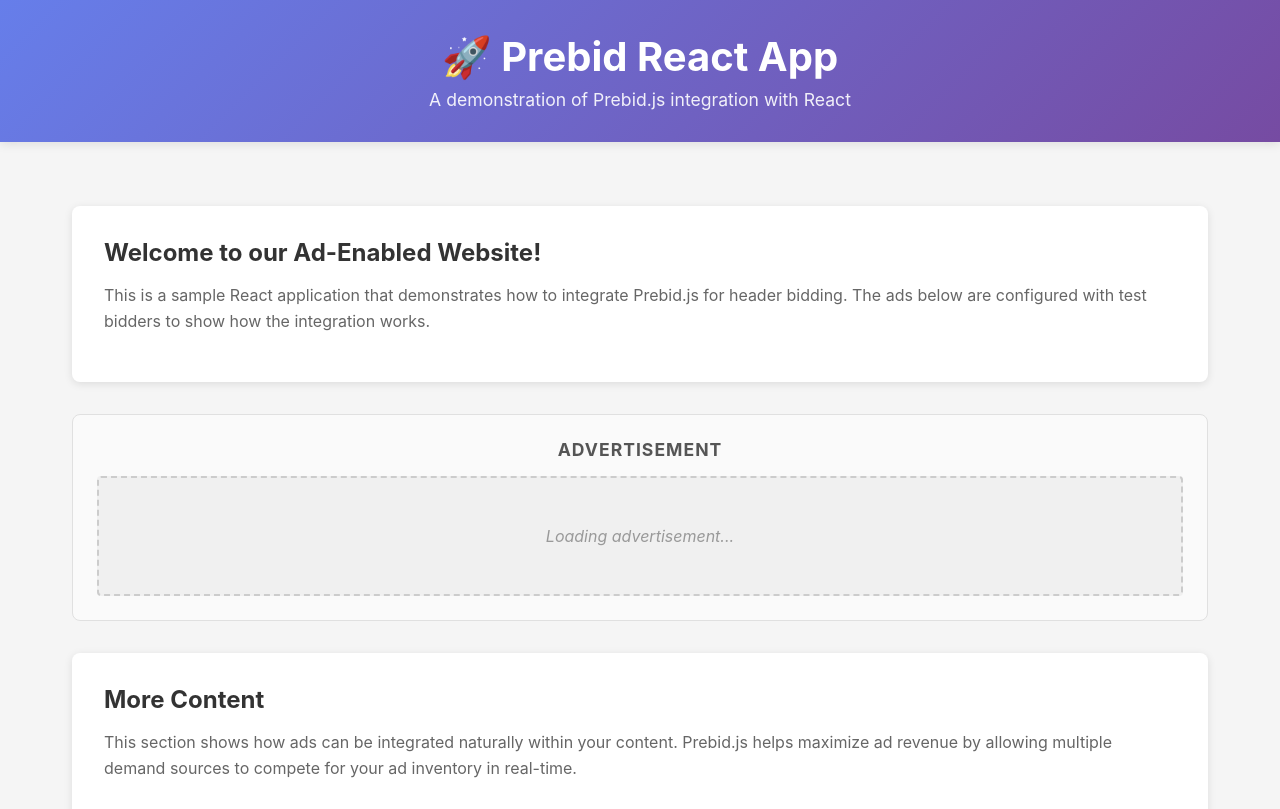
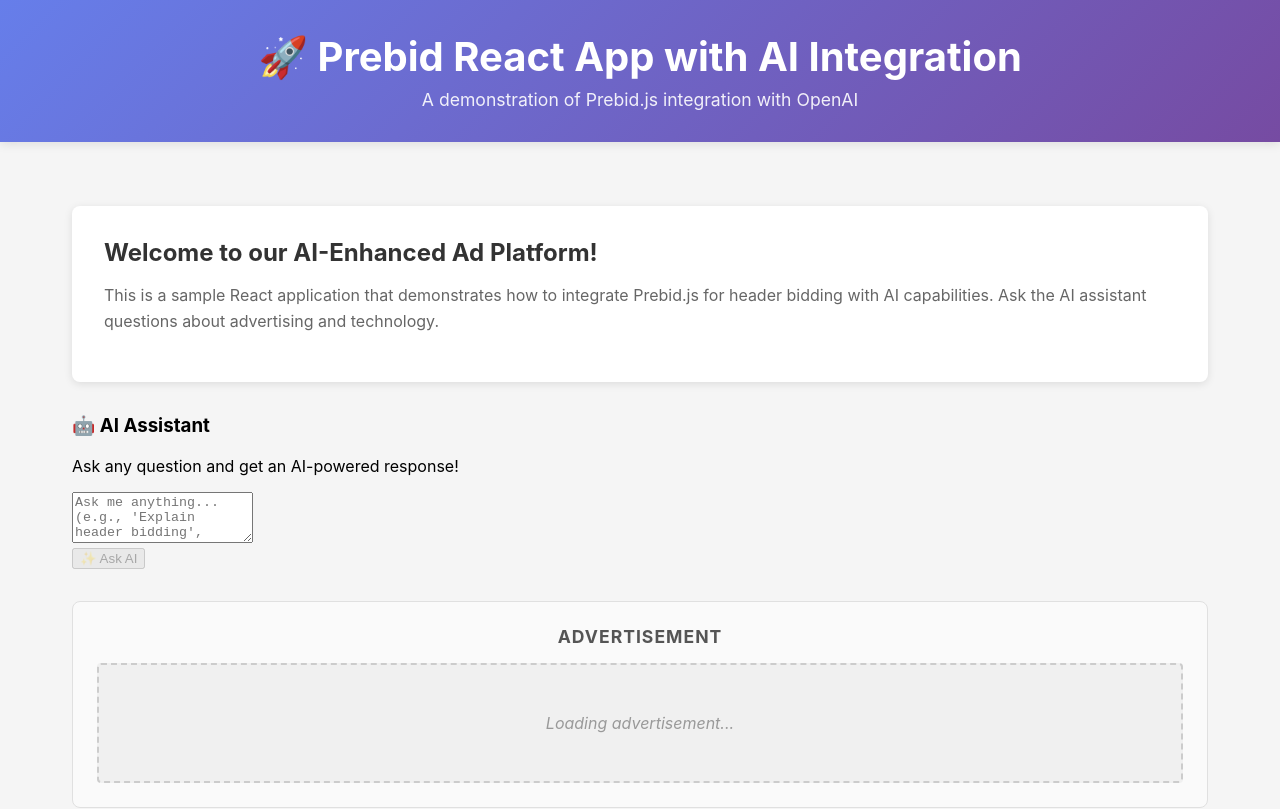
Before and after one commit to guykirschbaum/c1, a React app: page / in a window 1280 px wide. Shown: the top 809 px of the page. Built offline with nearby package versions, Linux system fonts and the light colour scheme.

Commit message:
added ai prompt

```diff
--- a/package.json
+++ b/package.json
@@ -10,7 +10,10 @@
     "install-all": "npm install"
   },
   "dependencies": {
+    "cors": "^2.8.5",
+    "dotenv": "^17.2.0",
     "express": "^4.18.2",
+    "openai": "^5.9.0",
     "path": "^0.12.7"
   },
   "devDependencies": {
--- a/src/App.js
+++ b/src/App.js
@@ -1,10 +1,12 @@
 import React, { useEffect, useState } from 'react';
 import AdUnit from './components/AdUnit';
 import PrebidManager from './components/PrebidManager';
+import OpenAIPrompt from './components/OpenAIPrompt';
 import './App.css';
 
 function App() {
   const [prebidReady, setPrebidReady] = useState(false);
+  const [aiResponse, setAiResponse] = useState('');
 
   useEffect(() => {
     // Initialize Prebid when component mounts
@@ -13,21 +15,31 @@
     });
   }, []);
 
+  // This function handles AI responses
+  const handleAIResponse = (response) => {
+    setAiResponse(response);
+    console.log('AI Response received:', response);
+  };
+
   return (
     <div className="App">
       <header className="App-header">
-        <h1>🚀 Prebid React App</h1>
-        <p>A demonstration of Prebid.js integration with React</p>
+        <h1>🚀 Prebid React App with AI Integration</h1>
+        <p>A demonstration of Prebid.js integration with OpenAI</p>
       </header>
 
       <main className="App-main">
         <section className="content-section">
-          <h2>Welcome to our Ad-Enabled Website!</h2>
+          <h2>Welcome to our AI-Enhanced Ad Platform!</h2>
           <p>
             This is a sample React application that demonstrates how to integrate
-            Prebid.js for header bidding. The ads below are configured with test
-            bidders to show how the integration works.
+            Prebid.js for header bidding with AI capabilities. Ask the AI assistant
+            questions about advertising and technology.
           </p>
+        </section>
+
+        <section className="ai-section">
+          <OpenAIPrompt onResponse={handleAIResponse} />
         </section>
 
         <section className="ad-section">
@@ -69,6 +81,7 @@
           <h2>Features</h2>
           <ul>
             <li>✅ Prebid.js integration for header bidding</li>
+            <li>✅ OpenAI-powered AI assistant</li>
             <li>✅ React components for ad management</li>
             <li>✅ Responsive ad units</li>
             <li>✅ Test bidder configuration</li>
@@ -78,7 +91,7 @@
       </main>
 
       <footer className="App-footer">
-        <p>© 2024 Prebid React Demo App</p>
+        <p>© 2024 Prebid React Demo App with AI Integration</p>
       </footer>
     </div>
   );
--- /dev/null
+++ b/src/components/OpenAIPrompt.js
@@ -0,0 +1,112 @@
+import React, { useState } from 'react';
+
+const OpenAIPrompt = ({ onResponse }) => {
+  const [prompt, setPrompt] = useState('');
+  const [response, setResponse] = useState('');
+  const [loading, setLoading] = useState(false);
+  const [error, setError] = useState('');
+
+  console.log('OpenAIPrompt component rendered'); // Debug log
+
+  const handleSubmit = async (e) => {
+    e.preventDefault();
+    if (!prompt.trim()) return;
+
+    setLoading(true);
+    setError('');
+
+    try {
+      const response = await fetch('/api/openai', {
+        method: 'POST',
+        headers: {
+          'Content-Type': 'application/json',
+        },
+        body: JSON.stringify({
+          prompt: prompt.trim(),
+          maxTokens: 150
+        }),
+      });
+
+      const data = await response.json();
+
+      if (data.success) {
+        setResponse(data.response);
+        if (onResponse) {
+          onResponse(data.response);
+        }
+      } else {
+        setError(data.error || 'Failed to get response');
+      }
+    } catch (err) {
+      console.error('Error:', err);
+      setError('Network error. Please try again.');
+    } finally {
+      setLoading(false);
+    }
+  };
+
+  const clearResponse = () => {
+    setResponse('');
+    setError('');
+    setPrompt('');
+  };
+
+  return (
+    <div className="openai-prompt-container">
+      <div className="prompt-header">
+        <h3>🤖 AI Assistant</h3>
+        <p>Ask any question and get an AI-powered response!</p>
+      </div>
+
+      <form onSubmit={handleSubmit} className="prompt-form">
+        <div className="input-group">
+          <textarea
+            value={prompt}
+            onChange={(e) => setPrompt(e.target.value)}
+            placeholder="Ask me anything... (e.g., 'Explain header bidding', 'What is programmatic advertising?')"
+            className="prompt-input"
+            rows="3"
+            disabled={loading}
+          />
+          <div className="button-group">
+            <button
+              type="submit"
+              disabled={loading || !prompt.trim()}
+              className="submit-button"
+            >
+              {loading ? '🤔 Thinking...' : '✨ Ask AI'}
+            </button>
+            {(response || error) && (
+              <button
+                type="button"
+                onClick={clearResponse}
+                className="clear-button"
+              >
+                Clear
+              </button>
+            )}
+          </div>
+        </div>
+      </form>
+
+      {error && (
+        <div className="error-message">
+          <strong>Error:</strong> {error}
+        </div>
+      )}
+
+      {response && (
+        <div className="ai-response">
+          <div className="response-header">
+            <strong>🎯 AI Response:</strong>
+          </div>
+          <div className="response-content">
+            {response}
+          </div>
+        </div>
+      )}
+    </div>
+  );
+};
+
+export default OpenAIPrompt;
```
Also changed, not shown: server.js (+69 -1 lines), server_old.js (added, +18 -0 lines), 2 other files (tests, documents, lock files or other folders).
